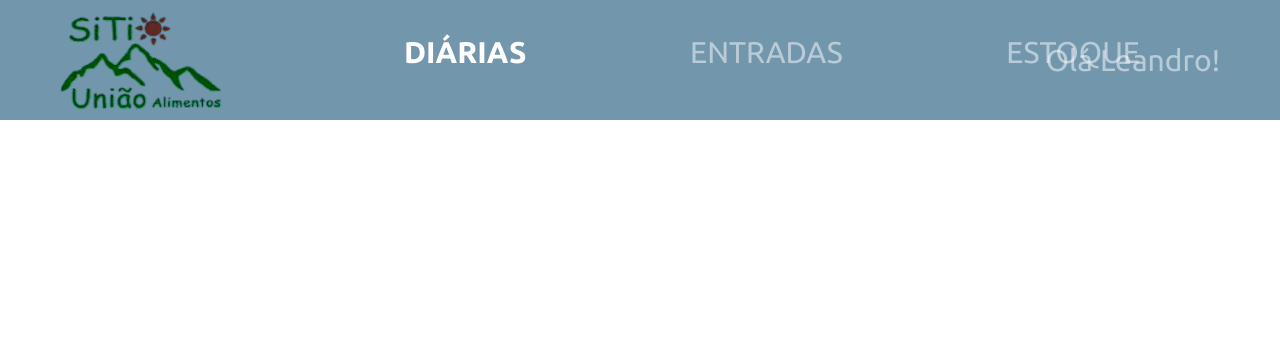
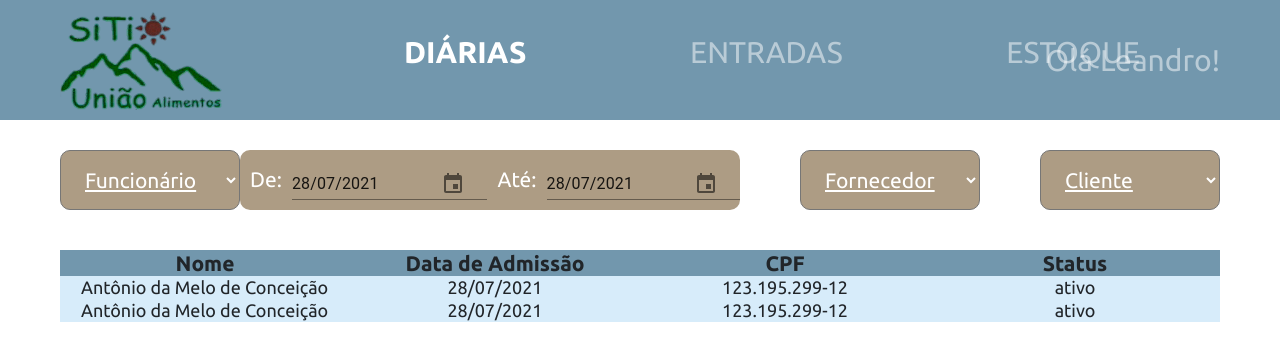
Before and after one commit to atilagit/sua, a React (Create React App) app in the folder frontend/: page /daily in a window 1280 px wide. Shown: the top 360 px of the page. Built offline with nearby package versions, Linux system fonts and the light colour scheme.

Commit message:
Add DateFilter

```diff
--- a/frontend/package.json
+++ b/frontend/package.json
@@ -3,6 +3,10 @@
   "version": "0.1.0",
   "private": true,
   "dependencies": {
+    "@date-io/date-fns": "^1.3.13",
+    "@material-ui/core": "^4.12.2",
+    "@material-ui/lab": "^4.0.0-alpha.60",
+    "@material-ui/pickers": "^3.3.10",
     "@testing-library/jest-dom": "^5.14.1",
     "@testing-library/react": "^11.2.7",
     "@testing-library/user-event": "^12.8.3",
@@ -11,6 +15,7 @@
     "@types/react": "^17.0.15",
     "@types/react-dom": "^17.0.9",
     "bootstrap": "^5.0.2",
+    "date-fns": "^2.0.0-beta.5",
     "node-sass": "^6.0.1",
     "react": "^17.0.2",
     "react-dom": "^17.0.2",
--- a/frontend/src/App.scss
+++ b/frontend/src/App.scss
@@ -33,3 +33,8 @@ ul {
         }
     }
 }
+
+.input-filter{
+    background-color: $filter-color;
+    border-radius: 10px;
+}
--- /dev/null
+++ b/frontend/src/core/components/DateFilter/index.tsx
@@ -0,0 +1,62 @@
+import React from "react";
+
+import DateFnsUtils from '@date-io/date-fns';
+import { MuiPickersUtilsProvider, KeyboardDateTimePicker } from '@material-ui/pickers';
+import './styles.scss'
+
+const DateFilter = () => {
+  const [selectedDate, setSelectedDate] = React.useState<Date | null>(
+    new Date(),
+  );
+  const handleDateChange = (date: Date | null) => {
+    setSelectedDate(date);
+  };
+
+  return (
+    <div className="date-filter input-filter">
+      <div className="from">
+        <span>De:</span>
+        <MuiPickersUtilsProvider utils={DateFnsUtils}>
+          <div>
+            <KeyboardDateTimePicker
+              disableToolbar
+              variant="inline"
+              format="dd/MM/yyyy"
+              margin="normal"
+              id="date-picker-inline"
+              label=''
+              value={selectedDate}
+              onChange={handleDateChange}
+              KeyboardButtonProps={{
+                'aria-label': 'change date',
+              }}
+            />
+          </div>
+        </MuiPickersUtilsProvider>
+      </div>
+      <div className='to'>
+        <span>Até:</span>
+        <MuiPickersUtilsProvider utils={DateFnsUtils}>
+          <div>
+            <KeyboardDateTimePicker
+              className='date-filter'
+              disableToolbar
+              variant="inline"
+              format="dd/MM/yyyy"
+              margin="normal"
+              id="date-picker-inline"
+              label=''
+              value={selectedDate}
+              onChange={handleDateChange}
+              KeyboardButtonProps={{
+                'aria-label': 'change date',
+              }}
+            />
+          </div>
+        </MuiPickersUtilsProvider>
+      </div>
+    </div>
+  )
+}
+
+export default DateFilter
--- /dev/null
+++ b/frontend/src/core/components/DateFilter/styles.scss
@@ -0,0 +1,18 @@
+.date-filter{
+    display: flex;
+    align-items: center;
+}
+
+.from,
+.to{
+    display: flex;
+    align-items: center;
+
+    height: 60px;
+    color: #fff;
+
+    span{
+        padding: 0 10px;
+        font-size: 21px;
+    }
+}
--- a/frontend/src/core/components/Navbar/index.tsx
+++ b/frontend/src/core/components/Navbar/index.tsx
@@ -9,7 +9,7 @@ const Navbar = () => {
     return (
         <nav className="row main-nav">
             <div className="col-3">
-                <Logo />
+                <NavLink to="/" exact><Logo /></NavLink>
             </div>
             <div className="col-6">
                 <ul className="main-menu">
--- a/frontend/src/core/components/Select/index.tsx
+++ b/frontend/src/core/components/Select/index.tsx
@@ -8,7 +8,7 @@ type SelectProp = {
 
 const Select = ( { filter }: SelectProp) => (
     <div>
-        <select >
+        <select className='select-filter input-filter'>
             <option selected value={filter}>{filter}</option>
             <option value="Mateus">Mateus</option>
             <option value="Ana">Ana</option>
--- a/frontend/src/core/components/Select/styles.scss
+++ b/frontend/src/core/components/Select/styles.scss
@@ -1,17 +1,13 @@
 @import "../../assets/styles/variables.scss";
 
-select {
-    margin: 30px 0 0 60px !important;
+.select-filter {
+    margin: 0px 0 0 60px !important;
     padding-left: 20px;
     cursor: pointer;
     text-decoration: underline;
 
     width: 180px;
     height: 60px;
-    background-color: $filter-color;
-    opacity: 0.5;
-    border-radius: 10px;
-
     color: #fff;
 
     font-size: 21px;
--- a/frontend/src/pages/Daily/index.tsx
+++ b/frontend/src/pages/Daily/index.tsx
@@ -1,9 +1,26 @@
 import React from "react";
+import Select from "core/components/Select";
+import Table from "core/components/Table";
+import DateFilter from "core/components/DateFilter";
+
+import './styles.scss'
+
+const Daily = () => (
+  <div className="general-filter">
+    <div className="general-filter-types">
+      <Select filter="Funcionário" />
+      <DateFilter />
+      <Select filter="Fornecedor" />
+      <Select filter="Cliente" />
+    </div>
+    <Table
+      name="Antônio da Melo de Conceição Vieira"
+      admissionDate="28/07/2021"
+      cpf="123.195.299-12"
+      status="ativo"
+    />
+  </div >
+)
 
 
-const Daily = () => (
-    <div>
-    </div>
-)
-
 export default Daily
--- /dev/null
+++ b/frontend/src/pages/Daily/styles.scss
@@ -0,0 +1,9 @@
+.general-filter-types{
+    padding-right: 60px;
+    display: flex;
+    align-items: center;
+    justify-content: space-between;
+
+    height: 60px;
+    margin-top: 30px;
+}
```
Also changed, not shown: 1 other file (tests, documents, lock files or other folders).
